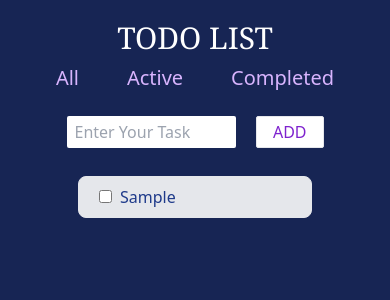
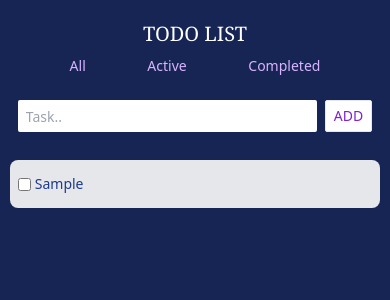
Before and after one commit to faizan619/TypeScript_Tailwind_Projects, a React (Vite) app: page /todo in a window 390 px wide. Both pictures are taken after typing "Sample" into the empty fields and a click on the button "ADD". Shown: the top 300 px of the page. Built offline with nearby package versions, Linux system fonts and the light colour scheme.

Commit message:
responsive design

```diff
--- a/src/Todo-App/App.tsx
+++ b/src/Todo-App/App.tsx
@@ -9,7 +9,7 @@ function App() {
         <BrowserRouter>
         <TodosProvider>
             <div className="min-h-[100vh] max-h-[100%] bg-blue-950 flex flex-col selection:text-blue-600 selection:underline items-center">
-                <h1 className="text-white uppercase text-3xl mt-5 font-serif">Todo List</h1>
+                <h1 className="text-white uppercase text-xl mt-5 font-serif">Todo List</h1>
                 <Navbar/>
                 <AddTodo/>
                 <Todos/>
--- a/src/Todo-App/components/AddTodo.tsx
+++ b/src/Todo-App/components/AddTodo.tsx
@@ -14,9 +14,9 @@ function AddTodo() {
     }
 
   return (
-    <form className="mt-2 p-2 w-[70%] gap-5 flex flex-row" onSubmit={handleFormSubmit}>
-         <input className="w-[100%] px-2 capitalize h-8 rounded-sm" type="text" value={todo} onChange={(e) => setTodo(e.target.value)} autoFocus placeholder="Enter your Task" />
-         <button className="border px-4 uppercase text-purple-700 bg-white rounded-sm" type="submit">Add</button>
+    <form className="sm:w-[70%] lg:w-[65%] mt-2 p-2 w-[95%] gap-2 flex flex-row" onSubmit={handleFormSubmit}>
+         <input className="w-[100%] placeholder:text-sm px-2 capitalize h-8 rounded-sm" type="text" value={todo} onChange={(e) => setTodo(e.target.value)} autoFocus placeholder="Task.." />
+         <button className="border px-2 text-sm uppercase text-purple-700 bg-white rounded-sm" type="submit">Add</button>
     </form>
   )
 }
--- a/src/Todo-App/components/Navbar.tsx
+++ b/src/Todo-App/components/Navbar.tsx
@@ -3,9 +3,9 @@ import { Link } from "react-router-dom"
 function Navbar() {
   return (
     <nav className="flex justify-evenly p-2 w-[100%] ">
-        <p className="text-purple-300 text-xl hover:text-white hover:underline"><Link to="/">All</Link></p>
-        <p className="text-purple-300 text-xl hover:text-white hover:underline"><Link to="/?todos=active">Active</Link></p>
-        <p className="text-purple-300 text-xl hover:text-white hover:underline"><Link to="/?todos=completed">Completed</Link></p>
+        <p className="text-purple-300 text-sm hover:text-white hover:underline"><Link to="/">All</Link></p>
+        <p className="text-purple-300 text-sm hover:text-white hover:underline"><Link to="/?todos=active">Active</Link></p>
+        <p className="text-purple-300 text-sm hover:text-white hover:underline"><Link to="/?todos=completed">Completed</Link></p>
     </nav>
   )
 }
--- a/src/Todo-App/components/Todos.tsx
+++ b/src/Todo-App/components/Todos.tsx
@@ -18,18 +18,18 @@ function Todos() {
     }
 
   return (
-    <ul className='w-[60%] flex flex-col gap-y-3 my-5'>
+    <ul className='w-[95%] flex flex-col gap-y-3 my-5 sm:w-[70%] lg:w-[60%]'>
         {
             filterData.map((todo) => {
-                return <li key={todo.id} className='border bg-gray-200 px-5 p-2 flex rounded-lg '>
-                    <div className='inline-block w-[100%]'>
+                return <li key={todo.id} className='border-1 h-12 bg-gray-200 px-2 p-1 flex rounded-lg '>
+                    <div className='flex items-center w-[100%]'>
                     <input type="checkbox" id={`todo-${todo.id}`} checked={todo.completed} onChange={()=> toggleTodoAsCompleted(todo.id)} />
 
-                    <label className='text-blue-900 mx-2 capitalize' htmlFor={`todo-${todo.id}`}>{todo.task}</label>
+                    <label className='text-blue-900 mx-1 capitalize text-sm' htmlFor={`todo-${todo.id}`}>{todo.task}</label>
                     </div>
                     {
                         todo.completed &&(
-                            <button className='text-white ml-5 bg-red-500 px-2 rounded-sm' type="button" onClick={() => handleDeleteTodo(todo.id)}>Delete</button>
+                            <button className='text-white ml-3 bg-red-500 text-sm px-1 rounded-sm hover:bg-red-800' type="button" onClick={() => handleDeleteTodo(todo.id)}>Delete</button>
                         )
                     }
                 </li>
```
